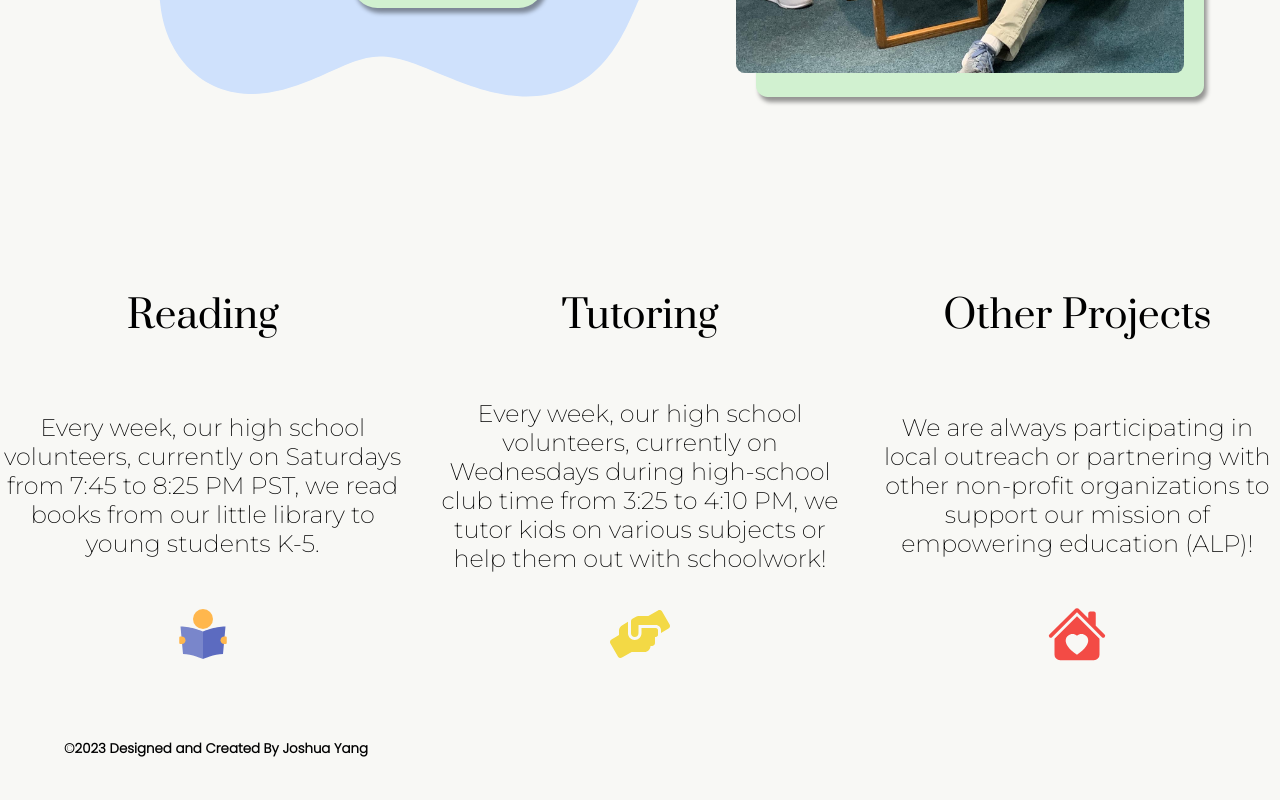
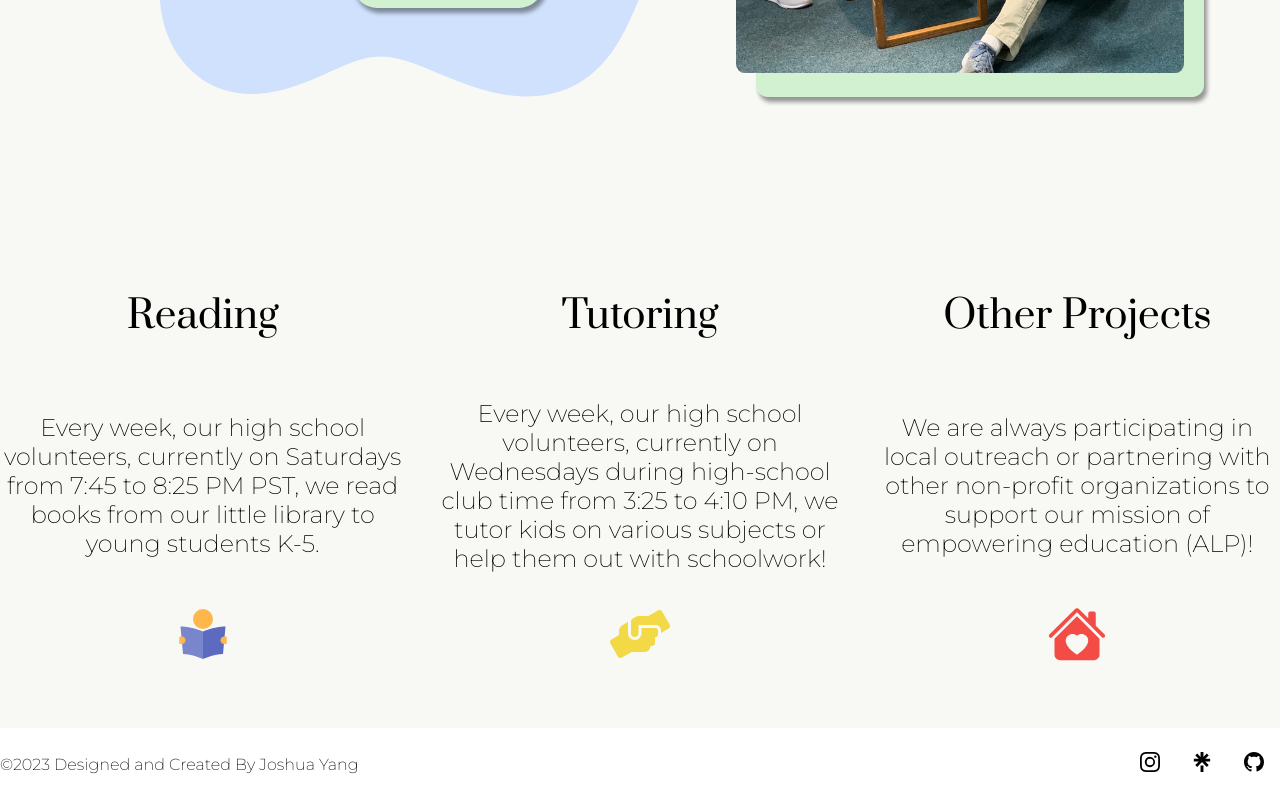
Before and after one commit to joshuayanggithub/global-education-club, a React (Vite) app: page / in a window 1280 px wide. Shown: the part 596-1396 px from the top of the page. Before the commit the page ends 1366 px from the top, so only its background shows below. Built offline with nearby package versions, Linux system fonts and the light colour scheme; a web font is replaced by a local one.

Commit message:
Preliminary Footer With Icons

```diff
--- a/src/components/Footer.jsx
+++ b/src/components/Footer.jsx
@@ -1,10 +1,19 @@
 import React from 'react'
 import '/src/styles/Footer.css'
+import {BsInstagram} from 'react-icons/bs'
+import {SiLinktree} from 'react-icons/si'
+import {BsGithub} from 'react-icons/bs'
+
 
 export const Footer = () => {
   return (
-    <section className='footer'>
+    <footer className='footer'>
       <h1 className='footer-text'>©2023 Designed and Created By Joshua Yang</h1>
-    </section>
+      <div className='icons'>
+        <a href='https://www.instagram.com/qlsglobaleducation/'><BsInstagram size={20} color="black" /></a>
+        <a href='https://linktr.ee/qlsglobaleducation'><SiLinktree size={20} color="black" /></a>
+        <a href='https://github.com/joshuayanggithub/global-education-club'><BsGithub size={20} color="black" /></a>
+      </div>
+    </footer>
   )
 }
--- a/src/styles/Footer.css
+++ b/src/styles/Footer.css
@@ -1,10 +1,18 @@
 .footer {
   display: flex;
   justify-content: space-between;
+  align-items: center;
   padding-left: 5%;
+  background: #ffffff;
+  padding: 1rem 0 1rem 0;
 }
 
 .footer-text {
-  font-family: "Poppins", sans-serif;
-  font-size: smaller;
+  font-family: "Montserrat", sans-serif;
+  font-size: 1rem;
+  font-weight: 200;
+}
+
+.icons a {
+  padding: 0 1rem 0 1rem;
 }/*# sourceMappingURL=Footer.css.map */
--- a/src/styles/Footer.scss
+++ b/src/styles/Footer.scss
@@ -1,10 +1,18 @@
 .footer {
     display: flex;
     justify-content: space-between;
+    align-items: center;
     padding-left: 5%;
+    background: #ffffff;
+    padding: 1rem 0 1rem 0;
 }
 
 .footer-text {
-    font-family: 'Poppins', sans-serif;
-    font-size: smaller;
+    font-family: 'Montserrat', sans-serif;
+    font-size: 1rem;
+    font-weight: 200;
 }
+
+.icons a {
+    padding: 0 1rem 0 1rem;
+}
```
Also changed, not shown: 1 other file (tests, documents, lock files or other folders).
